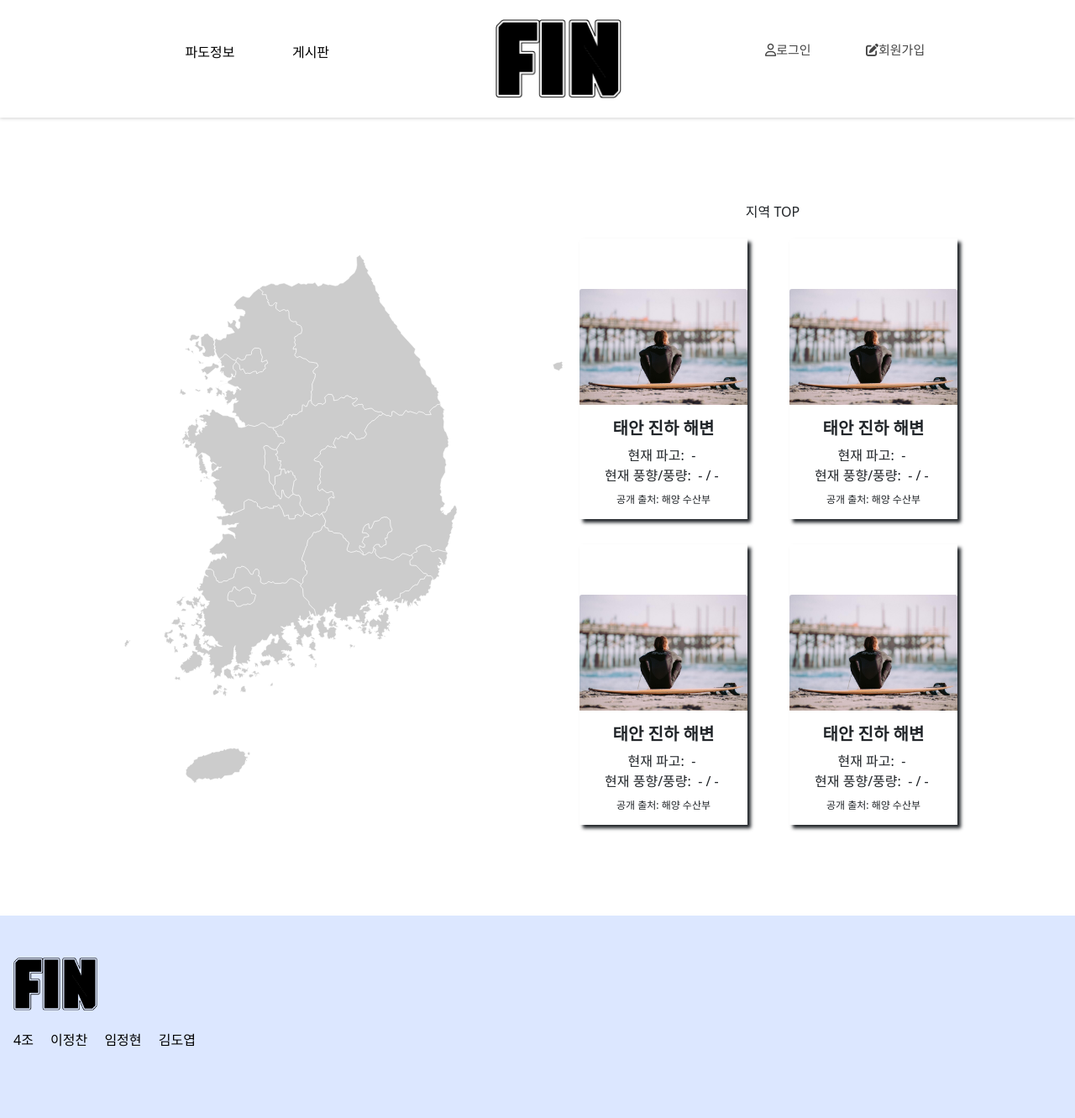
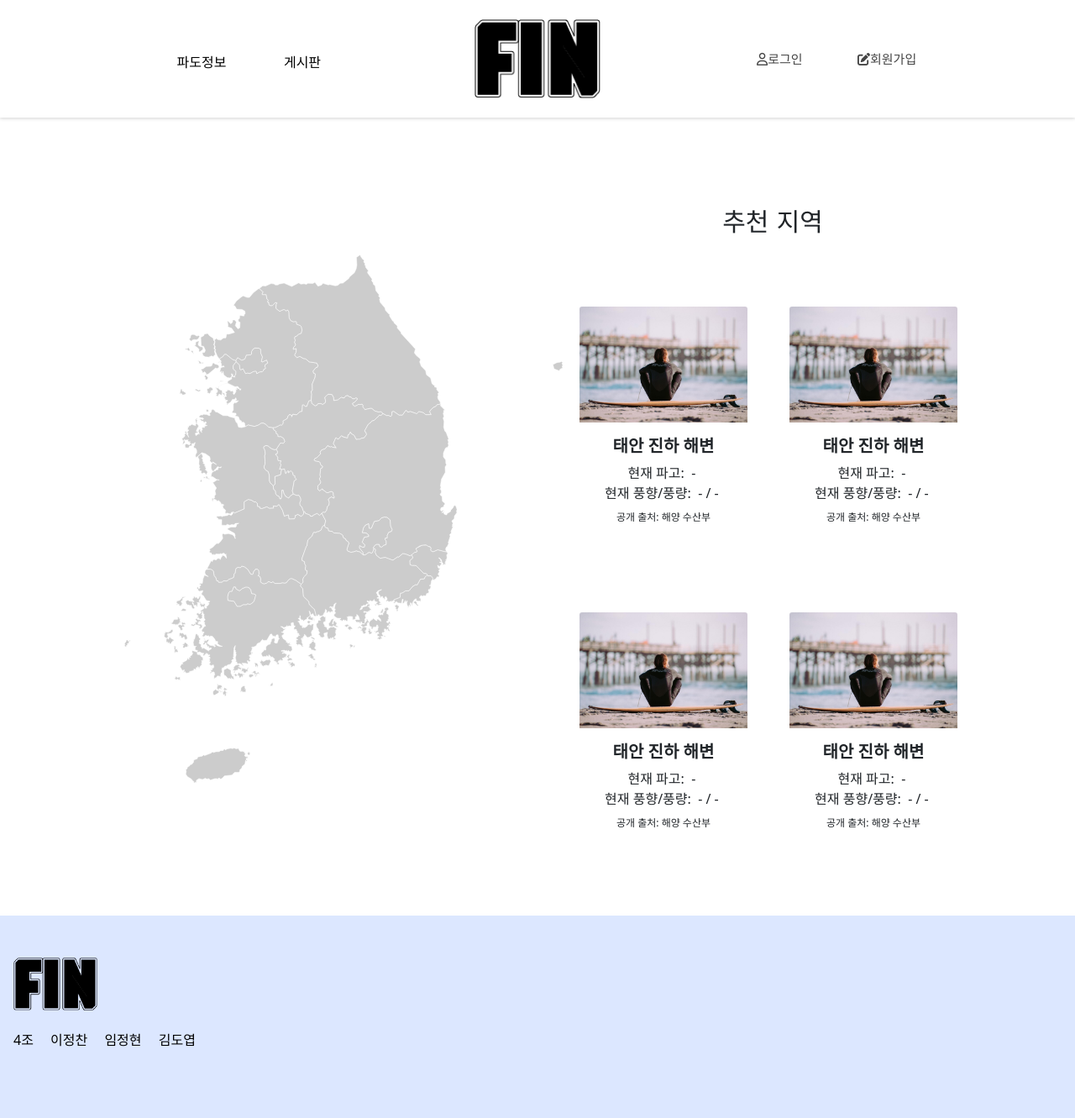
Before and after one commit to doyupK/Mini_Project, a Flask app: page /home in a window 1280 px wide. Shown: the whole page at 84% size. Run offline with Flask 2, Linux system fonts and the light colour scheme; some libraries are stand-ins or nearby versions.

Commit message:
각 코드 주석 처리 Index Card CSS 수정

```diff
--- a/app.py
+++ b/app.py
@@ -20,11 +20,12 @@
 
 hash_key = data_resource.SECRET_KEY
 
+# Intro Page 진입 by DY
 @app.route('/')
 def intro():
     return render_template('intro.html')
 
-
+# Index Page 진입 by DY
 @app.route('/home')
 def home():
     token_receive = request.cookies.get('mytoken')
--- a/static/css/main.css
+++ b/static/css/main.css
@@ -22,7 +22,6 @@
 .container {
     position: relative;
     width: 1280px;
-    /*height: 80px;*/
     margin: 0 auto;
 
 }
@@ -32,8 +31,8 @@
 .header {
     position: absolute;
     width: 95%;
-    height: 75px;
-    margin: 10px;
+    height: 140px;
+    margin: 0;
     padding: 50px;
     font-family: 'PT Serif', serif;
 }
@@ -42,19 +41,15 @@
     justify-content: space-between;
     align-items: center;
     flex-direction: row;
+    font-family: 'Gowun Dodum', sans-serif;
 }
 
-.header em {
-    padding: 20px 0 0 30px;
-    display: inline-block;
-}
 .header img {
     width: 150px;
 }
 
 .user_nav {
     font-size: 17px;
-    font-family: 'Gowun Dodum', sans-serif;
 }
 
 .header .user_nav ul li {
@@ -70,7 +65,12 @@
     width: 120px;
     text-align: center;
     margin-top: 5px;
+    transition: 0.5s;
+}
 
+.header .title_bar ul li:hover {
+    color: black;
+    opacity: 0.3;
 }
 
 .header .user_nav ul li a {
@@ -79,20 +79,21 @@
     font-size: 15px;
     font-weight: 400;
     color: #444;
+    transition: 0.5s;
+}
+
+.header .user_nav ul li a:hover {
+    color: black;
+    opacity: 0.3;
 }
 
 .logout {
     cursor: pointer;
 }
 
-.logout:hover {
-    color: black;
-    opacity: 0.3;
-}
 
 /*index middle*/
 .area {
-    /*width: 50%;*/
     height: 800px;
     float: left;
     padding-left: 50px;
@@ -115,19 +116,22 @@
 
 .area_top_title {
     margin: 20px auto 20px auto;
+    font-family: 'Gowun Dodum', sans-serif;
+    font-size: 30px;
 }
 
 .area_col {
     width: 40%;
     text-align: center;
-    box-shadow: 4px 4px 4px;
     float: left;
     margin: 0px 30px 30px 20px;
-
+    transition: 0.5s;
 }
 
 .area_col:hover {
-    box-shadow: 10px 10px 10px;
+    box-shadow: #a1a1a1 5px 5px 5px;
+    transform: scale(1.1);
+    border-radius: 15%;
 }
 
 a {
@@ -135,21 +139,14 @@
     color: black;
 }
 
-.head_user > button:hover {
-    border: 3px solid white;
-}
-
-
-
-
 
 /* Login Modal */
 #login_modal{
     justify-content: center;
 }
 
+
 /* Sign Up Modal */
-
 #floatingInput_ID{
     display: inline-block;
     width: 70%;
@@ -179,8 +176,6 @@
     color: #666;
     font-weight: 700;
 }
-
-
 
 /* FIN List */
 .post_size img{
--- a/static/css/re_detail.css
+++ b/static/css/re_detail.css
@@ -34,7 +34,7 @@
 #title {
     padding-right: 50px;
     height: 300px;
-    /*text-align: right;*/
+    text-align: center;
 }
 
 #title h1 {
@@ -81,8 +81,10 @@
 }
 
 .comment_box {
-    /*display: inline-block;*/
+
     height: 600px;
+    align-content: center;
+
 }
 #commentInputArea {
     width: 100%;
--- a/templates/index.html
+++ b/templates/index.html
@@ -27,8 +27,13 @@
 
     <title>끌</title>
 
+    <!--    font-->
     <link href="https://fonts.googleapis.com/css2?family=Noto+Serif+KR:wght@200;300;400;500;600;700;900&display=swap"
           rel="stylesheet">
+    <link rel="preconnect" href="https://fonts.googleapis.com">
+    <link rel="preconnect" href="https://fonts.gstatic.com" crossorigin>
+    <link href="https://fonts.googleapis.com/css2?family=Gowun+Dodum&family=Jua&family=Noto+Serif+KR:wght@500&family=Poppins:ital,wght@1,500&display=swap" rel="stylesheet">
+
     <!--    CSS-->
     <link rel="stylesheet" href="../static/css/main.css">
     <!--    Sign Up 스크립트 불러오기   -->
@@ -222,25 +227,21 @@
                     </ul>
                 </nav>
                 <a href="/home">
-                    <em><img src="../static/img/logo2.png" alt="FIN_logo"></em>
+                    <img src="../static/img/logo2.png" alt="FIN_logo">
                 </a>
                 <nav class="user_nav">
                     <ul>
                         {% if login_status == 0 %}
-                        <strong>
                             <li class="nav-text">
                                 <a type="button" data-bs-toggle="modal"
                                    data-bs-target="#loginModal" data-bs-whatever="@getbootstrap">
                                     <i class="fa-regular fa-user"></i>로그인
                                 </a>
                             </li>
-                        </strong>
-                        <strong>
                             <li class="nav-text">
                                 <a type="button" data-bs-toggle="modal"
                                    data-bs-target="#signUpModal" data-bs-whatever="@getbootstrap">
                                     <i class="fa-solid fa-pen-to-square"></i>회원가입</a></li>
-                        </strong>
                         {% elif login_status == 1 %}
                         <li class="nav-text"><a>{{user_info.name}} 님</a></li>
                         <li class="nav-text"><a class="logout" onclick="logout()"><i class="fa-regular fa-user"></i>
@@ -324,7 +325,7 @@
 
         <div class="area_top">
             <div class="area_top_title">
-                <p>지역 TOP</p>
+                <p>추천 지역</p>
             </div>
             <div class="area_md">
                 <div class="area_col">
@@ -388,7 +389,7 @@
                 <div class="row">
                     <div class="footer_info">
                         <h2>
-                            <img src="../static/img/logo2.png">
+                            <img src="../static/img/logo2.png" alt="FIN_logo">
                         </h2>
                         <ul>
                             <li>4조</li>
```
Also changed, not shown: static/css/intro.css (+5 -52 lines), templates/intro.html (+8 -13 lines), templates/recommend_detail.html (+13 -5 lines), templates/recommend_list.html (+15 -11 lines).
